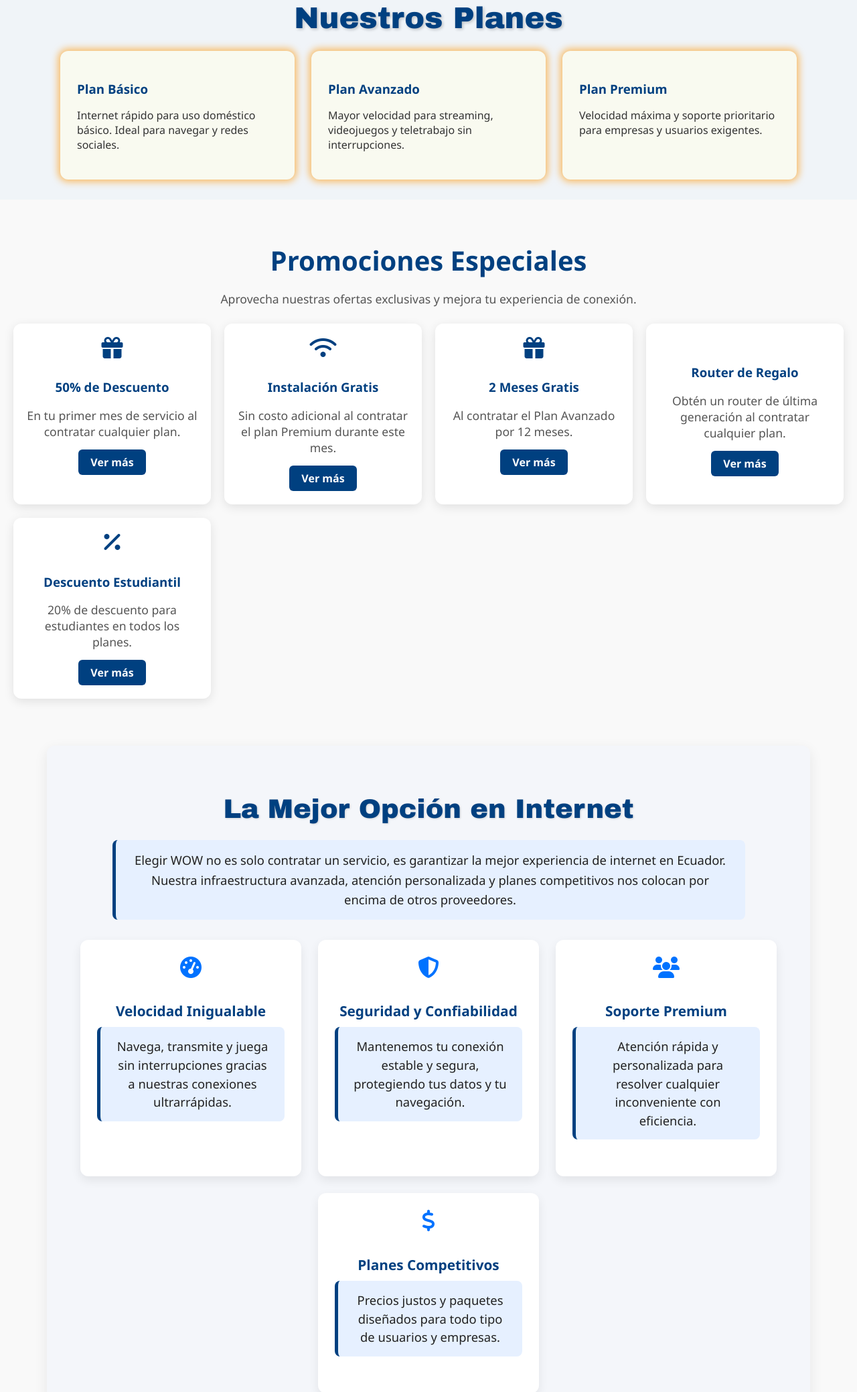
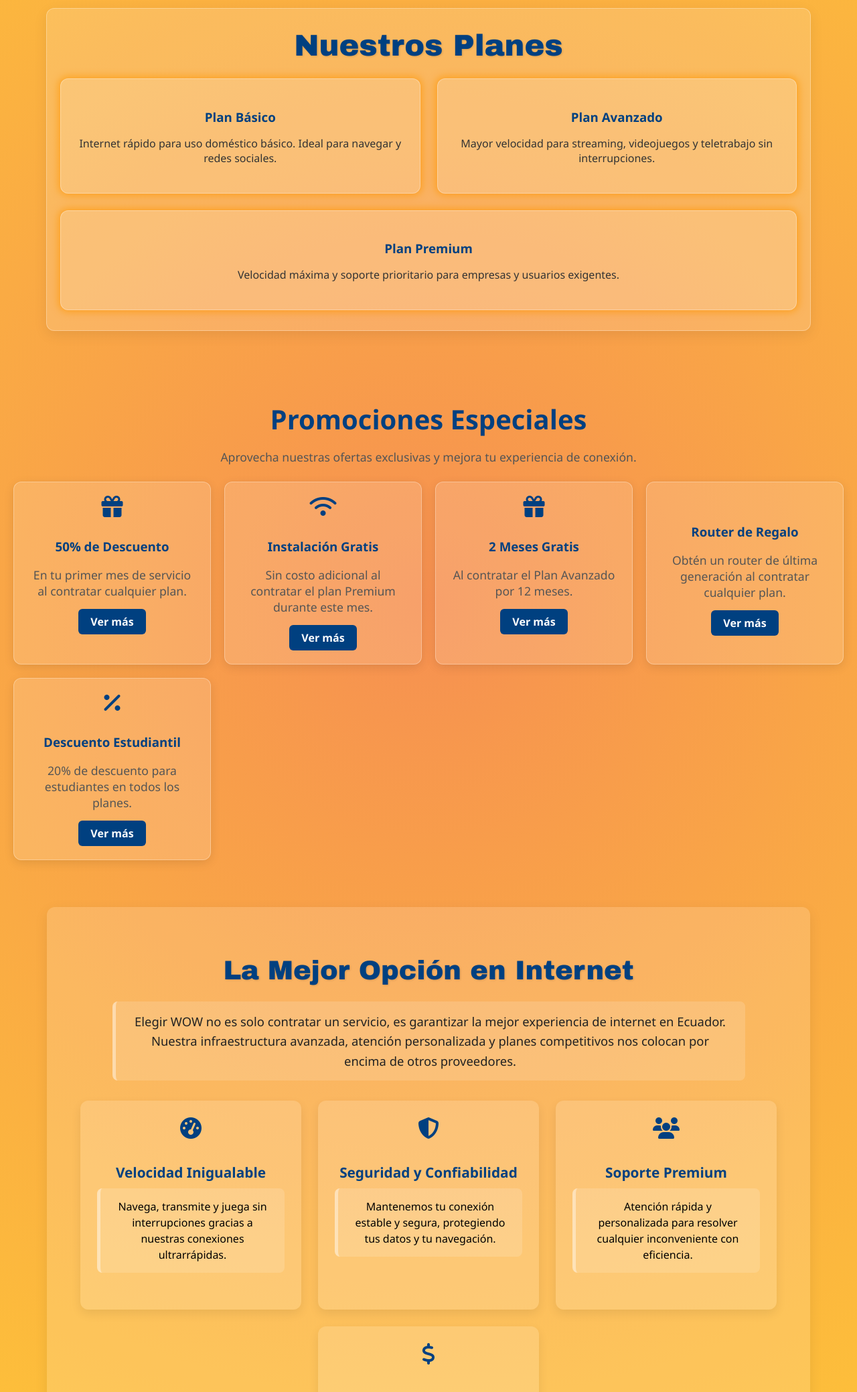
Before and after one commit to JosuePulgarin2003/wowtedamas, a plain HTML site: page pagina/index.html in a window 1280 px wide. Shown: the part 722-2800 px from the top of the page at 67% size. Drawn offline with Linux system fonts and the light colour scheme; some icons are missing.

Commit message:
Cambio de estilos y colores

```diff
--- a/estilos/index.css
+++ b/estilos/index.css
@@ -1,3 +1,14 @@
+/* ============================
+   FONDO GENERAL
+============================ */
+body {
+  margin: 0;
+  padding: 0;
+  font-family: 'Segoe UI', Tahoma, Geneva, Verdana, sans-serif;
+  background: radial-gradient(circle at center, #f69051 0%, #ffcc34 100%);
+  min-height: 100vh;
+}
+
 /* ============================
    CARRUSEL
 ============================ */
@@ -16,7 +27,7 @@
   display: flex;
   width: 100%;
   height: 100%;
-  transition: transform 0.6s ease-in-out; /* Línea corregida */
+  transition: transform 0.6s ease-in-out;
 }
 
 .carousel-images img {
@@ -25,7 +36,6 @@
   object-fit: cover;
   flex-shrink: 0;
 }
-
 
 /* ============================
    QUIÉNES SOMOS
@@ -48,14 +58,17 @@
   color: #333;
 }
 
-
 /* ============================
    NUESTROS PLANES
 ============================ */
 .planes-section {
   padding: 30px 20px;
-  background-color: #f0f4f8;
-  color: #333;
+  background-color: rgba(255, 255, 255, 0.15); /* traslúcido */
+  border-radius: 12px;
+  box-shadow: 0 6px 20px rgba(0,0,0,0.08);
+  max-width: 1100px;
+  margin: 40px auto;
+  border: 1px solid rgba(255, 255, 255, 0.3);
 }
 
 .planes-section h2 {
@@ -63,6 +76,7 @@
   color: #004080;
   font-size: 2.8rem;
   margin-bottom: 25px;
+  text-shadow: 1px 1px 3px rgba(0,0,0,0.15);
 }
 
 .planes-container {
@@ -73,17 +87,20 @@
 }
 
 .plan {
-  background-color: #f9faf0;
+  background-color: rgba(255, 255, 255, 0.15); /* traslúcido */
+  border: 1px solid rgba(255, 255, 255, 0.3);
   padding: 25px;
   flex: 1 1 300px;
   border-radius: 12px;
-  box-shadow: 0 4px 15px rgba(0,0,0,0.1);
-  transition: transform 0.3s ease, box-shadow 0.3s ease;
+  box-shadow: 0 6px 15px rgba(0,0,0,0.1);
+  text-align: center;
+  transition: transform 0.3s ease, box-shadow 0.3s ease, background-color 0.3s ease;
 }
 
 .plan:hover {
   transform: translateY(-5px);
-  box-shadow: 0 8px 20px rgba(0,0,0,0.2);
+  box-shadow: 0 12px 25px rgba(0,0,0,0.15);
+  background-color: rgba(255, 255, 255, 0.2);
 }
 
 .plan h3 {
@@ -95,7 +112,6 @@
   font-size: 1rem;
   color: #333;
 }
-
 
 /* ============================
    PROMOCIONES
@@ -124,18 +140,20 @@
 }
 
 .promo-card {
-  background: #ffffff;
+  background-color: rgba(255, 255, 255, 0.15); /* traslúcido */
+  border: 1px solid rgba(255, 255, 255, 0.3);
   border-radius: 12px;
   padding: 20px;
   text-align: center;
   color: #333;
   box-shadow: 0 4px 15px rgba(0,0,0,0.1);
-  transition: transform 0.3s ease, box-shadow 0.3s ease;
+  transition: transform 0.3s ease, box-shadow 0.3s ease, background-color 0.3s ease;
 }
 
 .promo-card:hover {
   transform: translateY(-6px);
   box-shadow: 0 10px 25px rgba(0,0,0,0.15);
+  background-color: rgba(255, 255, 255, 0.2);
 }
 
 .promo-card i {
@@ -168,7 +186,6 @@
   background: #003366;
 }
 
-
 /* ============================
    ANIMACIONES
 ============================ */
@@ -183,17 +200,16 @@
   transform: translateY(0);
 }
 
-
 /* ============================
    POR QUÉ ELEGIRNOS / MEJOR OPCIÓN
 ============================ */
 .por-que-elegir,
 .mejor-opcion {
   padding: 40px 20px;
-  background-color: #f4f6fa;
   max-width: 1100px;
   margin: 40px auto;
   border-radius: 12px;
+  background-color: rgba(255, 255, 255, 0.15); /* traslúcido */
   box-shadow: 0 6px 20px rgba(0,0,0,0.08);
 }
 
@@ -217,7 +233,20 @@
   text-align: center;
 }
 
-/* Contenedores */
+.mejor-opcion p {
+  font-size: 1.15rem;
+  font-weight: 500;
+  color: #222;
+  background-color: rgba(255, 255, 255, 0.15);
+  padding: 15px 20px;
+  border-left: 5px solid rgba(255, 255, 255, 0.4);
+  border-radius: 8px;
+  margin-bottom: 30px;
+}
+
+/* ============================
+   VENTAJAS / BENEFICIOS
+============================ */
 .ventajas-container,
 .beneficios-container {
   display: flex;
@@ -228,24 +257,25 @@
 
 .ventaja,
 .beneficio {
-  background-color: #ffffff;
+  background-color: rgba(255, 255, 255, 0.15); /* traslúcido */
   flex: 0 0 280px;
   padding: 25px;
   border-radius: 12px;
   box-shadow: 0 6px 15px rgba(0,0,0,0.08);
   text-align: center;
-  transition: transform 0.3s ease, box-shadow 0.3s ease;
+  transition: transform 0.3s ease, box-shadow 0.3s ease, background-color 0.3s ease;
 }
 
 .ventaja:hover,
 .beneficio:hover {
   transform: translateY(-6px);
   box-shadow: 0 12px 25px rgba(0,114,255,0.15);
+  background-color: rgba(255,255,255,0.2);
 }
 
 .ventaja i,
 .beneficio i {
-  color: #0072ff;
+  color: #004080;
   margin-bottom: 15px;
 }
 
@@ -259,18 +289,6 @@
 .ventaja p,
 .beneficio p {
   font-size: 1rem;
-  color: #555;
+  color: #000000;
   line-height: 1.5;
 }
-
-/* Párrafos especiales en Mejor Opción */
-.mejor-opcion p {
-  font-size: 1.15rem;
-  font-weight: 500;
-  color: #222;
-  background-color: #e6f0ff;
-  padding: 15px 20px;
-  border-left: 5px solid #004080;
-  border-radius: 8px;
-  margin-bottom: 30px;
-}
--- a/estilos/styles.css
+++ b/estilos/styles.css
@@ -2,48 +2,13 @@
 body {
   margin: 0;
   font-family: 'Segoe UI', Tahoma, Geneva, Verdana, sans-serif;
-  background-color: #f9f9f9;
+  /* Fondo degradado naranja -> amarillo suave (difuminado) */
+  background: linear-gradient(135deg, #ff8a00 0%, #ffb347 40%, #ffd54a 75%, #fff9e6 100%);
+  /* superponer una ligera textura sutil (opcional, usa rgba para no tapar el degradado) */
+  background-image: radial-gradient(rgba(255,255,255,0.03) 1px, transparent 1px);
+  background-size: 16px 16px, cover;
+  background-attachment: fixed;
   color: #333;
-}
-
-/* ==== BOTONES UNIFICADOS (BASE) ==== */
-button,
-.btn {
-  padding: 12px 20px;
-  border-radius: 10px;
-  cursor: pointer;
-  font-weight: 600;
-  border: none;
-  transition: 0.3s ease;
-  font-family: inherit;
-}
-
-/* Botón principal (azul) */
-.btn-primary {
-  background-color: #004080;
-  color: white;
-}
-
-.btn-primary:hover {
-  background-color: #002f63;
-}
-
-/* Botón secundario (claro) */
-.btn-light {
-  background-color: #f1f1f1;
-  color: #333;
-}
-
-.btn-light:hover {
-  background-color: #ddd;
-}
-
-/* Enlaces estilo botón */
-a.btn,
-a.btn-primary,
-a.btn-light {
-  display: inline-block;
-  text-decoration: none;
 }
 
 /* ==== HEADER / NAVBAR ==== */
```
